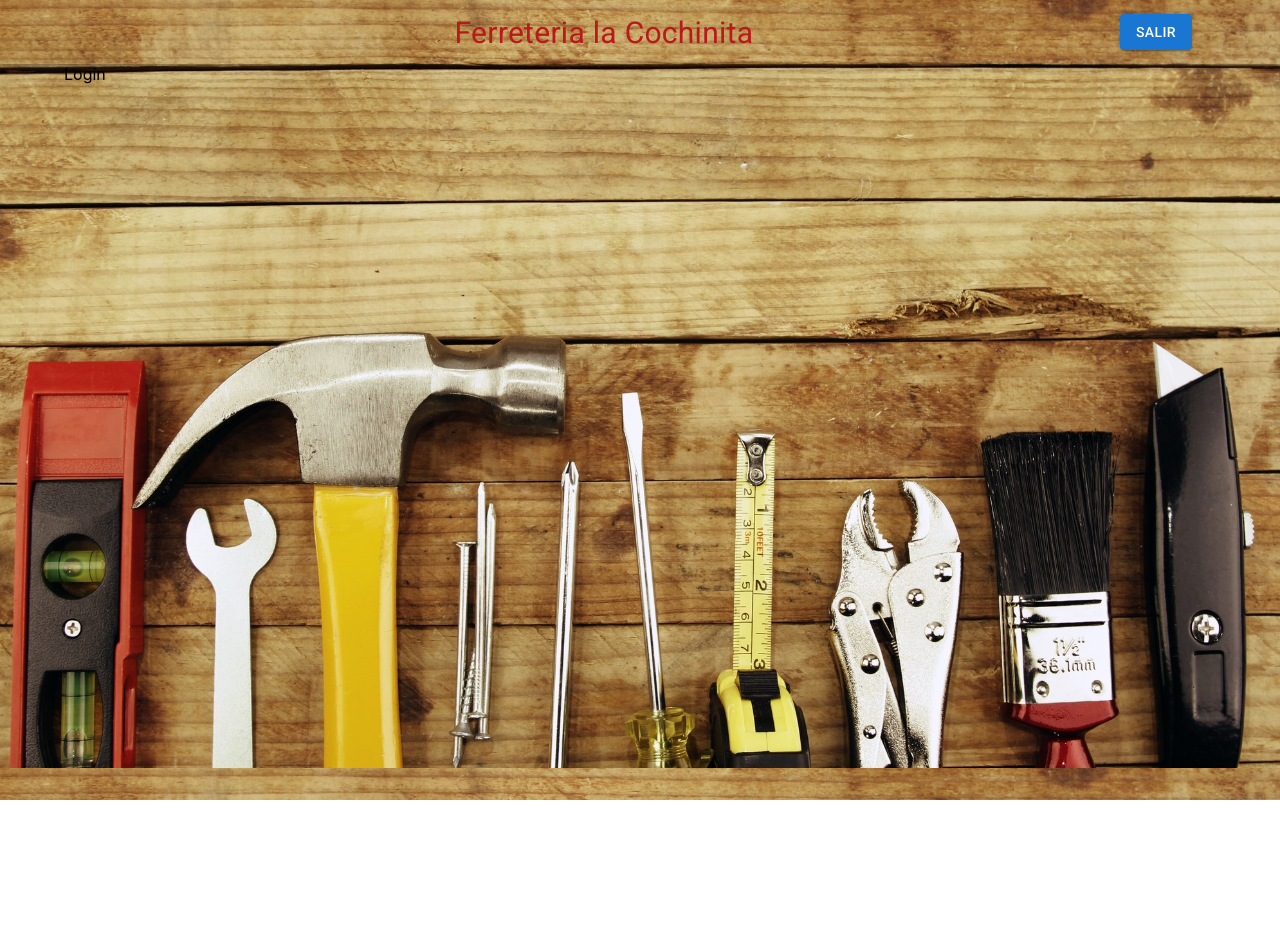
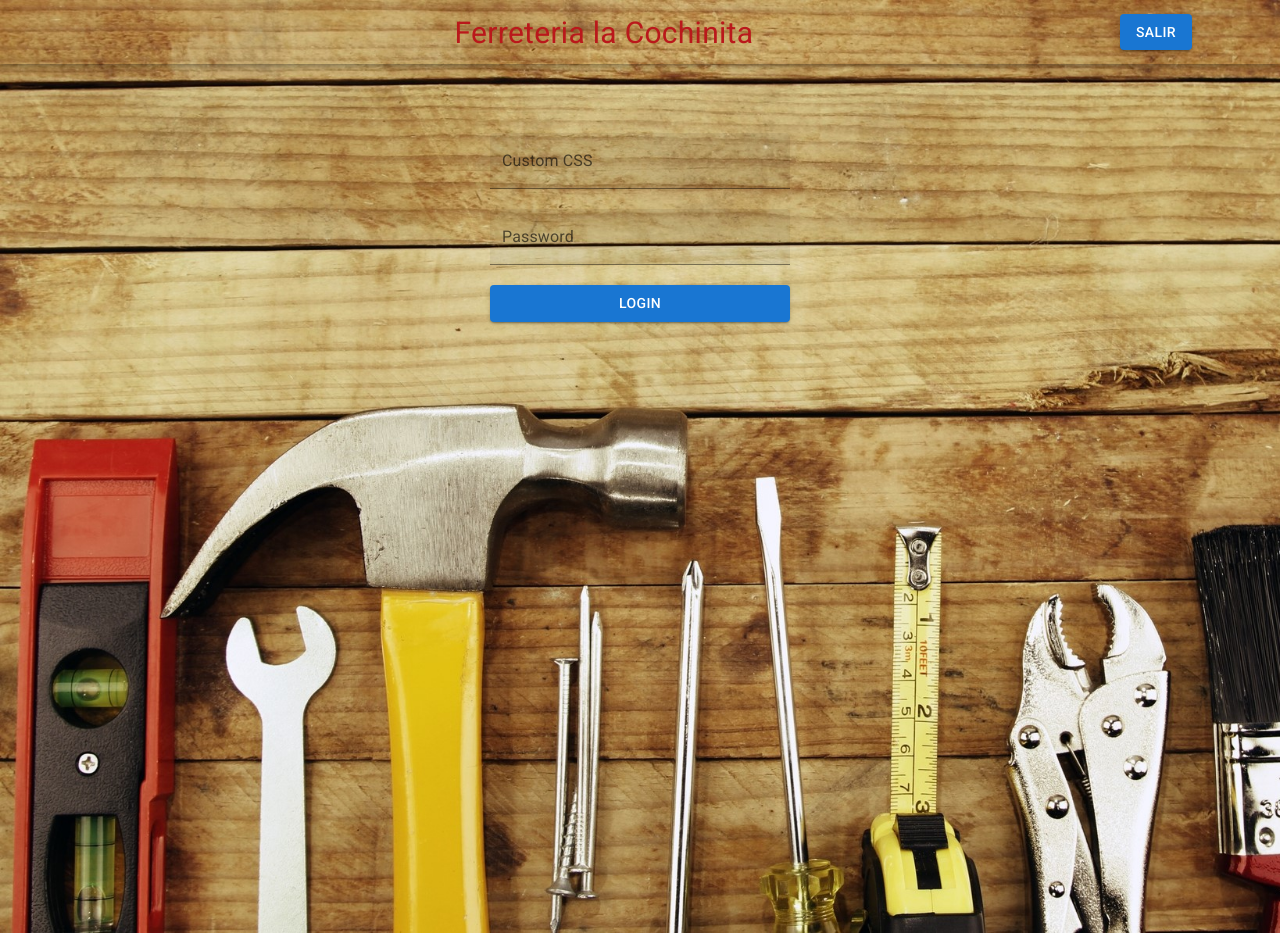
Before and after one commit to alexpizarro3/WebAppFerreteria, a React (Create React App) app: page / in a window 1280 px wide. Before the commit the page ends 800 px from the top, so only its background shows below. Built offline with nearby package versions, Linux system fonts and the light colour scheme.

Commit message:
First Login Menu

```diff
--- a/src/Screens/Login.js
+++ b/src/Screens/Login.js
@@ -1,7 +1,46 @@
+import TextField from '@mui/material/TextField';
+import { styled } from '@mui/material/styles';
+import { Grid, Button } from '@mui/material';
+
 export default function Login() {
   return (
-    <div>
-      Login
-    </div>
+    <Grid
+      container
+      spacing={0}
+      direction="column"
+      alignItems="center"
+      marginTop="6%"
+      style={{ minHeight: '100vh' }}
+    >
+      <Grid item xs={3}>
+        <CssTextField label="Custom CSS" id="custom-css-outlined-input" variant="filled" sx={{ width: 300 }} />
+        <br />
+        <br />
+        <TextField id="filled-basic" label="Password" variant="filled" sx={{ width: 300 }} />
+        <br />
+        <br />
+        <Button variant="contained" color="primary" sx={{ width: 300 }}>Login</Button>
+      </Grid>
+    </Grid>
   )
 }
+
+const CssTextField = styled(TextField)({
+  '& label.Mui-focused': {
+    color: 'blue',
+  },
+  '& .MuiInput-underline:after': {
+    borderBottomColor: 'green',
+  },
+  '& .MuiOutlinedInput-root': {
+    '& fieldset': {
+      borderColor: 'black',
+    },
+    '&:hover fieldset': {
+      borderColor: 'brown',
+    },
+    '&.Mui-focused fieldset': {
+      borderColor: 'blue',
+    },
+  },
+});
```
